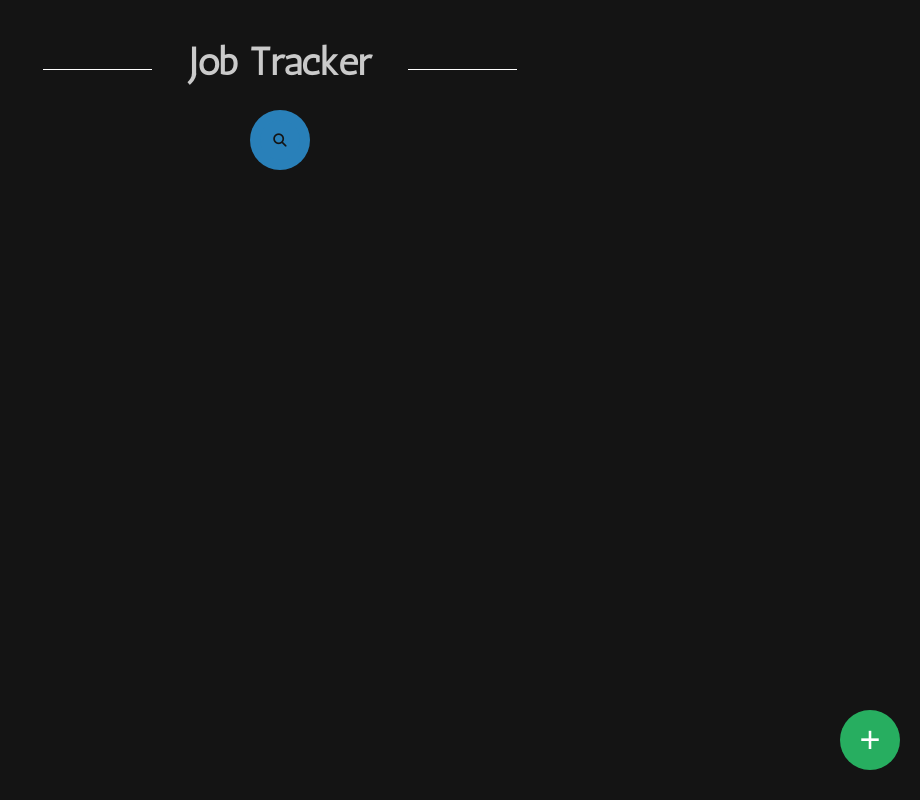
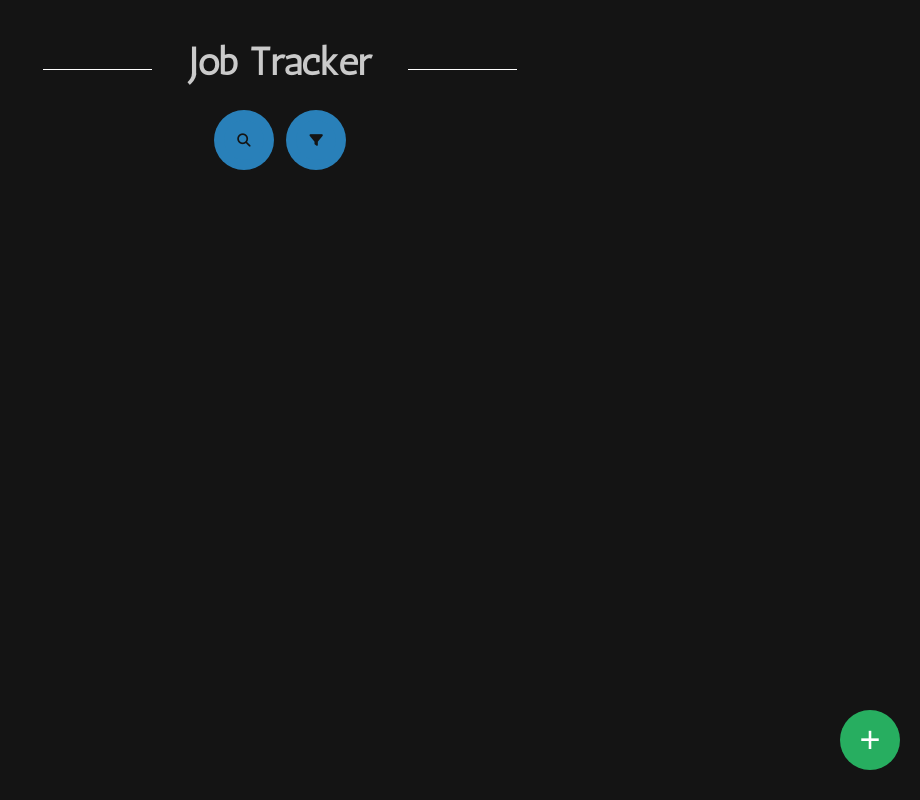
Before and after one commit to Alex-Lalov/jobTracker, a React (Create React App) app in the folder react_track/: page / in a window 1280 px wide. Shown: the whole page, without its empty margins (360-1280 px from the left). Built offline with nearby package versions, Linux system fonts and the light colour scheme.

Commit message:
Added filter functionality and cleaned up search

```diff
--- a/react_track/src/App.js
+++ b/react_track/src/App.js
@@ -3,6 +3,7 @@ import Entry from './Entry';
 import EntryForm from './EntryForm';
 import EntryList from './EntryList';
 import SearchBar from './SearchBar';
+import Filter from './Filter';
 import './App.css';
 
 
@@ -18,6 +19,11 @@ function App() {
   const [searchTerm, setSearchTerm] = useState('');
   const [isOverlayOpen, setIsOverlayOpen] = useState(false);
 
+  const [filters, setFilters] = useState({
+    'date': false,
+    'status': false
+  })
+
   //Use Effect Hooks Load and Store
   useEffect(() => {
     const savedEntries = localStorage.getItem('entries');
@@ -29,9 +35,21 @@ function App() {
     localStorage.setItem('entries', JSON.stringify(entries));
   }, [entries])
 
-  const filteredEntries = entries.filter(entry =>
-    entry.job_title.toLowerCase().includes(searchTerm.toLowerCase()) || entry.company.toLowerCase().includes(searchTerm.toLowerCase())
-  );
+  const [deltaEntries, setDeltaEntries] = useState([])
+
+  useEffect(() => {
+    let filteredEntries = entries.filter(entry =>
+      entry.job_title.toLowerCase().includes(searchTerm.toLowerCase()) || entry.company.toLowerCase().includes(searchTerm.toLowerCase())
+    );
+
+    if (filters.date){
+        filteredEntries.reverse();
+    }
+    else if (filters.status){
+        filteredEntries.sort((a,b) => a.status.localeCompare(b.status));
+    }
+    setDeltaEntries(filteredEntries);
+  }, [entries, filters, searchTerm])
 
   const handleAddEntry = (e) => {
     e.preventDefault();
@@ -80,9 +98,10 @@ function App() {
       </div>
       <div className='flex-container banner'>
         <SearchBar setSearchTerm={setSearchTerm} searchTerm={searchTerm}/>
+        <Filter filters={ filters } setFilters={ setFilters }/>
       </div>
       <div className='cards-body'>
-        <EntryList entries={filteredEntries} handleToggle={handleToggle} handleDelete={handleDelete} handleEdit={handleEdit} handleStatusUpdate={handleStatusUpdate}/>
+        <EntryList entries={deltaEntries} setEntries={setEntries} handleToggle={handleToggle} handleDelete={handleDelete} handleEdit={handleEdit} handleStatusUpdate={handleStatusUpdate}/>
       </div>
       <div className='form'>
         <button className='circular-button' onClick={() => setIsOverlayOpen(!isOverlayOpen)}>+</button>
--- a/react_track/src/EntryList.js
+++ b/react_track/src/EntryList.js
@@ -2,12 +2,12 @@ export default function EntryList({ entries, handleToggle, handleDelete, handleE
     return (
         <div id="cards">
             {entries.map((entry) => (
-            <div className={`card ${entry.editing ? 'editing' : ''}`}>
+                <div key={entry.id} className={`card ${entry.editing ? 'editing' : ''}`}>
                 <div className={`delete-icon ${entry.selected ? 'show' : 'hide'}`} onClick={ () => handleDelete(entry.id)}>
                     ✕
                 </div>
                 <div className={`edit-icon ${entry.selected ? 'show' : 'hide'}`} onClick={ () => handleEdit(entry.id)}>
-                    <i class="fa-solid fa-pen"></i>
+                    <i className="fa-solid fa-pen"></i>
                 </div>
                 <div key={entry.id} className={`entry ${entry.selected ? 'blurred' : ''} ${entry.editing ? 'editing' : ''}`} onClick={() => handleToggle(entry.id)}>
                     <div className="entry-header">
@@ -31,8 +31,9 @@ export default function EntryList({ entries, handleToggle, handleDelete, handleE
                         </span>
                     </div>
                 </div>
-            </div>
-            ))}
+                </div>
+                ))
+            }
         </div>
     )
 }
--- /dev/null
+++ b/react_track/src/Filter.css
@@ -0,0 +1,28 @@
+.filter {
+    background: #2980b9;
+    float: right;
+    width: 60px;
+    height: 60px;
+    border-radius: 50%;
+    display: flex;
+    justify-content: center;
+    align-items: center;
+    margin-left: 1%;
+}
+
+.filter-btn{
+    color: rgb(20,20,20);
+    float: right;
+    width: 40px;
+    height: 40px;
+    border-radius: 50%;
+    background: #2980b9;
+    display: flex;
+    justify-content: center;
+    align-items: center;
+    transition: 0.6s;
+}
+
+.filter:hover > .filter-btn{
+    background: white;
+}
--- /dev/null
+++ b/react_track/src/Filter.js
@@ -0,0 +1,18 @@
+import './Filter.css';
+
+function Filter({ filters, setFilters }){
+
+    return (
+        <div className="filter">
+            <button className='filter-btn' onClick={() => {
+                setFilters({'date': !filters.date, 'status': false});
+                console.log(filters)
+            }}>
+                <i className="fa-solid fa-filter"></i>
+            </button>
+        </div>
+    )
+
+}
+
+export default Filter;
```
